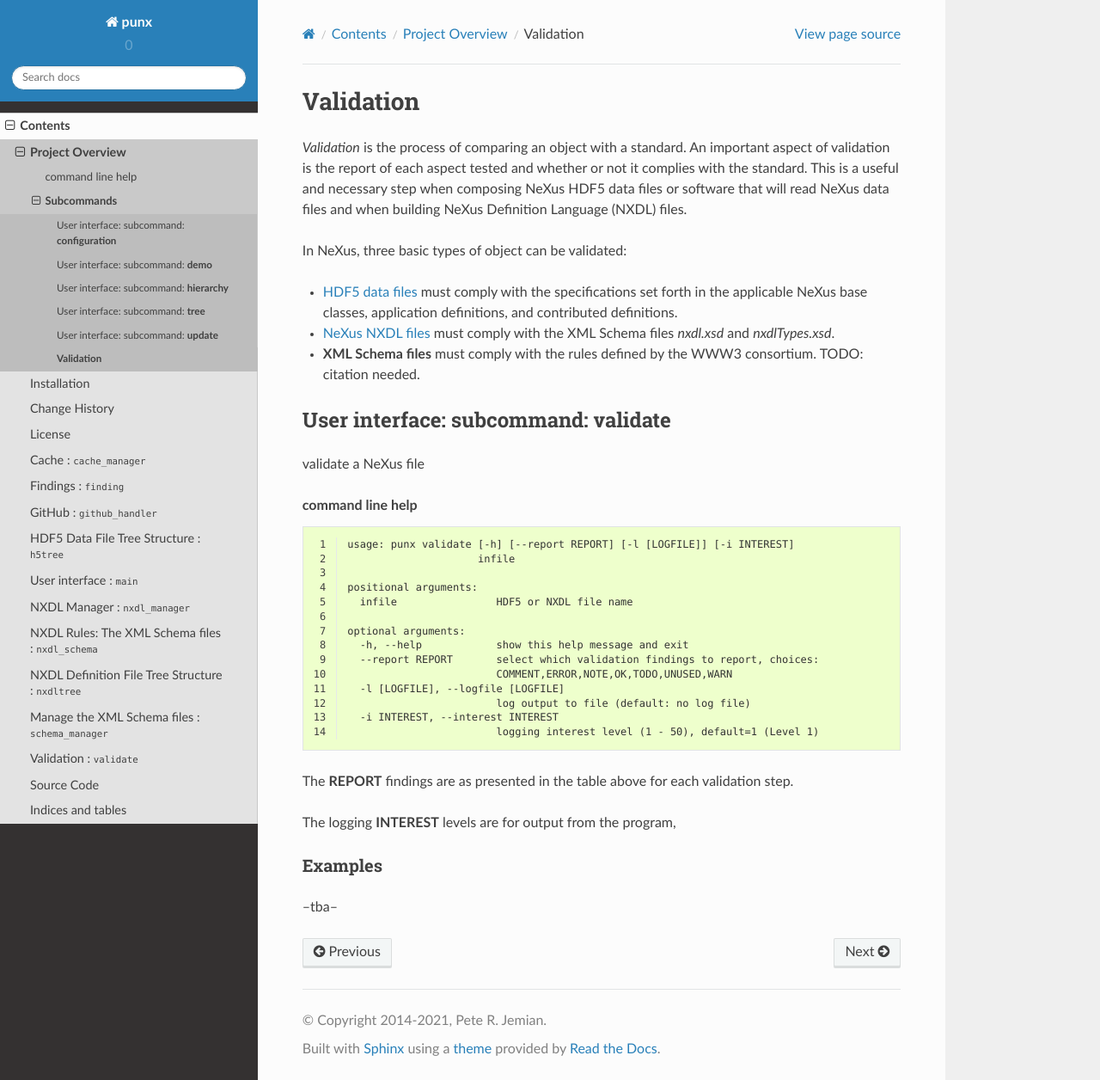
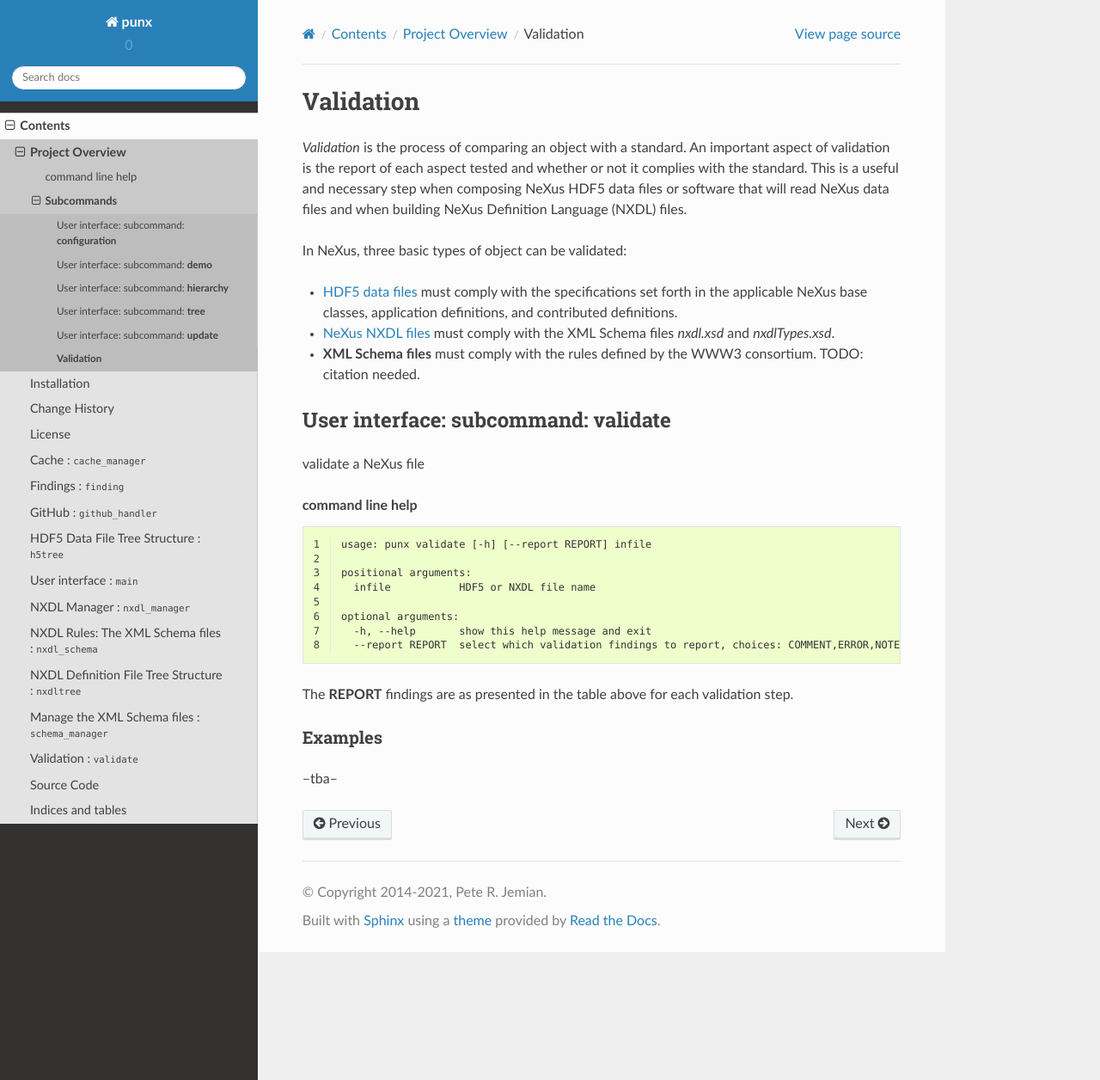
Before and after one commit to prjemian/punx, a Sphinx documentation site: the page built from docs/source/validate.rst, in a window 1280 px wide and 1256 px high. Shown: the whole window at 86% size. Built offline with Sphinx 7.4.7 and the Read the Docs theme 2.0.0, drawn with Linux system fonts in a browser that asks for light colours.

Commit message:
DOC #158

```diff
--- a/docs/source/validate.rst
+++ b/docs/source/validate.rst
@@ -35,24 +35,16 @@ validate a NeXus file
 .. code-block:: console
    :linenos:
 
-   usage: punx validate [-h] [--report REPORT] [-l [LOGFILE]] [-i INTEREST]
-                        infile
+   usage: punx validate [-h] [--report REPORT] infile
 
    positional arguments:
-     infile                HDF5 or NXDL file name
+     infile           HDF5 or NXDL file name
 
    optional arguments:
-     -h, --help            show this help message and exit
-     --report REPORT       select which validation findings to report, choices:
-                           COMMENT,ERROR,NOTE,OK,TODO,UNUSED,WARN
-     -l [LOGFILE], --logfile [LOGFILE]
-                           log output to file (default: no log file)
-     -i INTEREST, --interest INTEREST
-                           logging interest level (1 - 50), default=1 (Level 1)
+     -h, --help       show this help message and exit
+     --report REPORT  select which validation findings to report, choices: COMMENT,ERROR,NOTE,OK,OPTIONAL,TODO,UNUSED,WARN
 
 The **REPORT** findings are as presented in the table above for each validation step.
-
-The logging **INTEREST** levels are for output from the program,
 
 ..
 	For now, refer to the source code documentation: :ref:`source.validate`.
```
